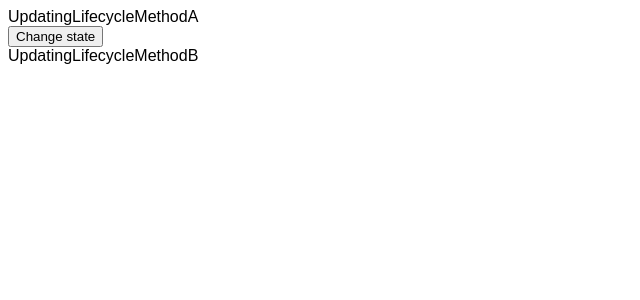
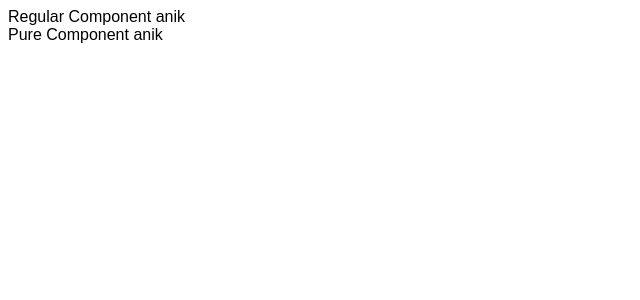
Before and after one commit to AnikBhadra/react101, a React (Vite) app: page / in a window 1280 px wide. Shown: the top 300 px of the page, without its empty margins (0-640 px from the left). Built offline with nearby package versions, Linux system fonts and the light colour scheme.

Commit message:
pure components

```diff
--- /dev/null
+++ b/Components/ParentComp.jsx
@@ -0,0 +1,35 @@
+import React, { Component, Pure } from 'react'
+import RegComp from './RegComp'
+import PureComp from './PureComp'
+
+class ParentComp extends Component {
+    constructor(props) {
+        super(props)
+
+        this.state = {
+            name: 'anik'
+        }
+    }
+
+    componentDidMount() {
+        setInterval(() => {
+            this.setState({
+                name: 'anik'
+            })
+        }, 2000)
+    }
+
+    render() {
+        console.log('*********Parent Comp render************')
+        return (
+            <div>
+                <RegComp name={this.state.name} />
+                <PureComp name={this.state.name} />
+                {/* <MemoComp name={this.state.name} */}
+
+            </div>
+        )
+    }
+}
+
+export default ParentComp
--- /dev/null
+++ b/Components/PureComp.jsx
@@ -0,0 +1,14 @@
+import React, { PureComponent } from 'react'
+
+class PureComp extends PureComponent {
+    render() {
+        console.log('Pure Comp render')
+        return (
+            <div>
+                Pure Component {this.props.name}
+            </div>
+        )
+    }
+}
+
+export default PureComp
--- /dev/null
+++ b/Components/RegComp.jsx
@@ -0,0 +1,14 @@
+import React, { Component } from 'react'
+
+class RegComp extends Component {
+    render() {
+        console.log('Regular Comp render')
+        return (
+            <div>
+                Regular Component {this.props.name}
+            </div>
+        )
+    }
+}
+
+export default RegComp
--- a/src/App.jsx
+++ b/src/App.jsx
@@ -1,11 +1,12 @@
-import UpdatingLifecycleMethodA from "../Components/UpdatingLifecycleMethodA"
+import ParentComp from "../Components/ParentComp";
+import PureComp from "../Components/PureComp";
 import "./App.css";
 
 function App() {
   return (
 
     <div className="App">
-      <UpdatingLifecycleMethodA />
+      <ParentComp />
     </div>
   );
 }
```
